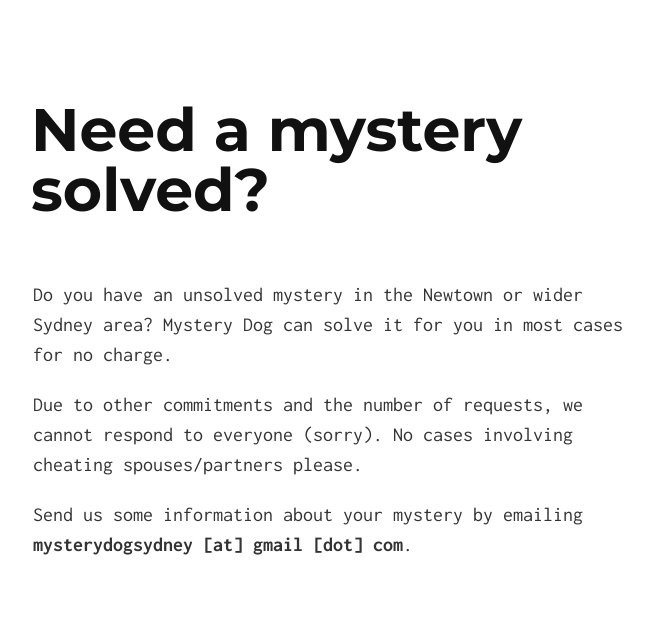
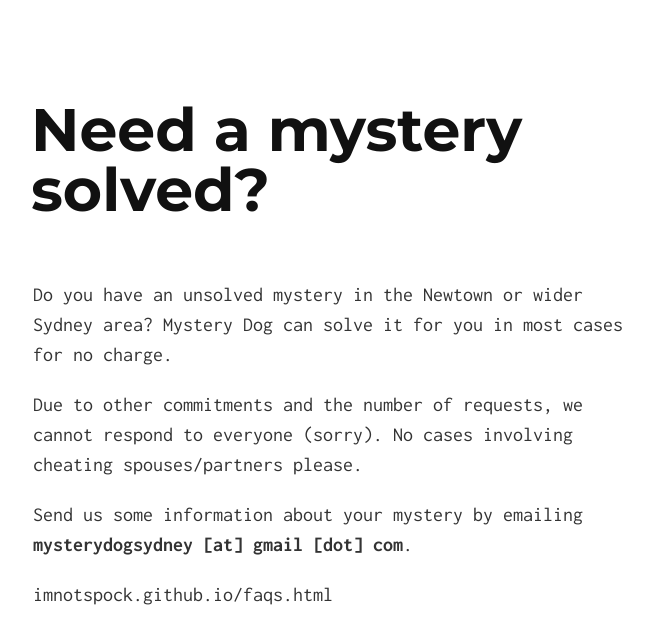
Before and after one commit to tomjoyner/shopping_cart, a Jekyll site: the page built from index.md, in a window 1280 px wide. Shown: the top 644 px of the page, without its empty margins (307-960 px from the left). Built offline with Jekyll 4.4.1, drawn with Linux system fonts in a browser that asks for light colours; our own code applies the rules of GitHub Pages for plain Markdown files.

Commit message:
Update index.md

```diff
--- a/index.md
+++ b/index.md
@@ -3,3 +3,5 @@
 Due to other commitments and the number of requests, we cannot respond to everyone (sorry). No cases involving cheating spouses/partners please.
 
 Send us some information about your mystery by emailing **mysterydogsydney [at] gmail [dot] com**.
+
+imnotspock.github.io/faqs.html
```
